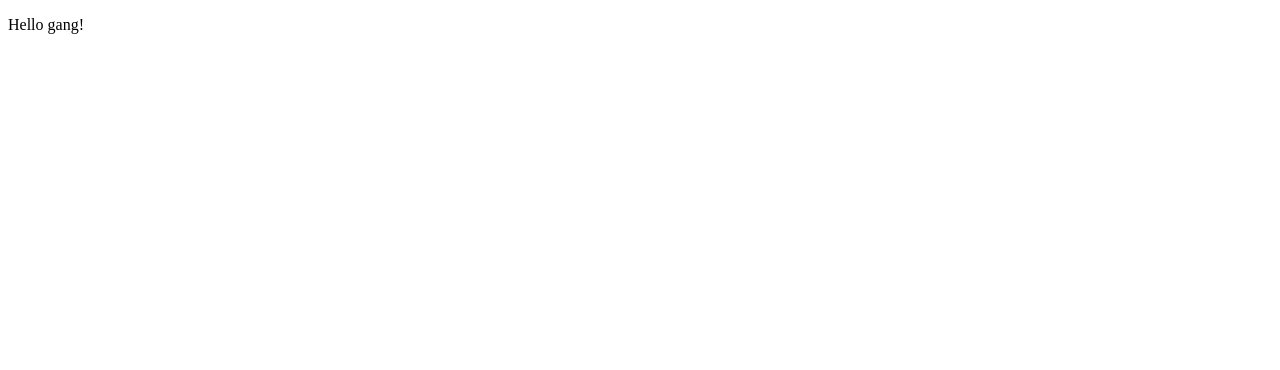
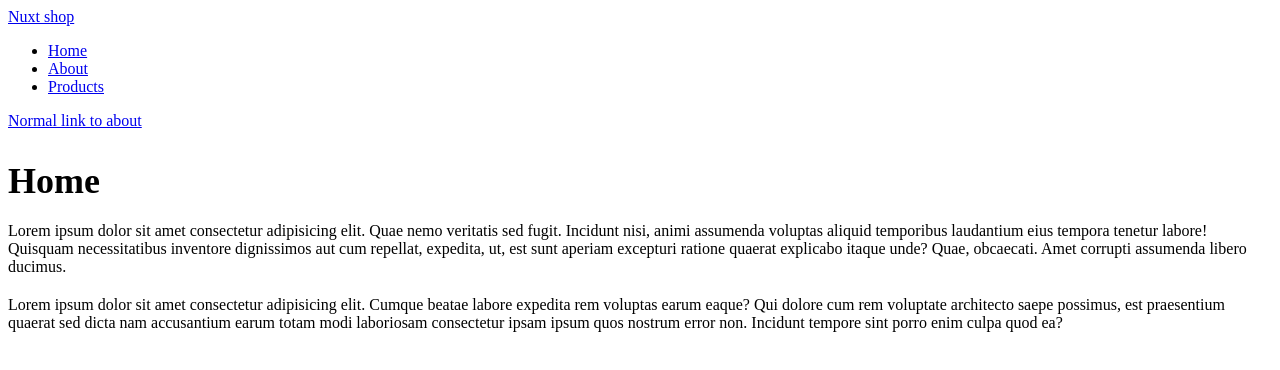
Before and after one commit to srdemorais/sandbox-nuxt-ecom, a Nuxt app: page / in a window 1280 px wide. Shown: the top 370 px of the page. Built offline with nearby package versions, Linux system fonts and the light colour scheme.

Commit message:
add routes and NuxtLink

```diff
--- a/app.vue
+++ /dev/null
@@ -1,5 +0,0 @@
-<template>
-  <div>
-    <p>Hello gang!</p>
-  </div>
-</template>
--- /dev/null
+++ b/pages/about.vue
@@ -0,0 +1,23 @@
+<template>
+  <div>
+    <h2>About</h2>
+    <p>Lorem ipsum dolor sit amet consectetur adipisicing elit. Quae nemo veritatis sed fugit. Incidunt nisi, animi assumenda voluptas aliquid temporibus laudantium eius tempora tenetur labore! Quisquam necessitatibus inventore dignissimos aut cum repellat, expedita, ut, est sunt aperiam excepturi ratione quaerat explicabo itaque unde? Quae, obcaecati. Amet corrupti assumenda libero ducimus.</p>
+    <p>Lorem ipsum dolor sit amet consectetur adipisicing elit. Cumque beatae labore expedita rem voluptas earum eaque? Qui dolore cum rem voluptate architecto saepe possimus, est praesentium quaerat sed dicta nam accusantium earum totam modi laboriosam consectetur ipsam ipsum quos nostrum error non. Incidunt tempore sint porro enim culpa quod ea?</p>
+  </div>
+</template>
+
+<script setup>
+
+</script>
+
+<style scoped>
+  h2 {
+    margin-bottom: 20px;
+    font-size: 36px;
+  }
+
+  p {
+    margin: 20px 0;
+  }
+
+</style>
--- /dev/null
+++ b/pages/index.vue
@@ -0,0 +1,34 @@
+<template>
+  <div>
+    <header>
+      <nav>
+        <NuxtLink to="/">Nuxt shop</NuxtLink>
+        <ul>
+          <li><NuxtLink to="/">Home</NuxtLink></li>
+          <li><NuxtLink to="/about">About</NuxtLink></li>
+          <li><NuxtLink to="/products">Products</NuxtLink></li>
+        </ul>
+        <a href="/about">Normal link to about</a>
+      </nav>
+    </header>
+    <h2>Home</h2>
+    <p>Lorem ipsum dolor sit amet consectetur adipisicing elit. Quae nemo veritatis sed fugit. Incidunt nisi, animi assumenda voluptas aliquid temporibus laudantium eius tempora tenetur labore! Quisquam necessitatibus inventore dignissimos aut cum repellat, expedita, ut, est sunt aperiam excepturi ratione quaerat explicabo itaque unde? Quae, obcaecati. Amet corrupti assumenda libero ducimus.</p>
+    <p>Lorem ipsum dolor sit amet consectetur adipisicing elit. Cumque beatae labore expedita rem voluptas earum eaque? Qui dolore cum rem voluptate architecto saepe possimus, est praesentium quaerat sed dicta nam accusantium earum totam modi laboriosam consectetur ipsam ipsum quos nostrum error non. Incidunt tempore sint porro enim culpa quod ea?</p>
+  </div>
+</template>
+
+<script setup>
+
+</script>
+
+<style scoped>
+  h2 {
+    margin-bottom: 20px;
+    font-size: 36px;
+  }
+
+  p {
+    margin: 20px 0;
+  }
+
+</style>
--- /dev/null
+++ b/pages/products/[id].vue
@@ -0,0 +1,14 @@
+<template>
+  <div>
+    <p>Product: {{ id }}</p>
+    <p>Lorem ipsum dolor sit amet consectetur adipisicing elit. Similique repudiandae dolor velit rem aut! A asperiores ipsum necessitatibus perspiciatis impedit! Esse quos sint adipisci libero magnam, nesciunt harum animi quae?</p>
+  </div>
+</template>
+
+<script setup>
+  const { id } = useRoute().params
+</script>
+
+<style scoped>
+
+</style>
--- /dev/null
+++ b/pages/products/index.vue
@@ -0,0 +1,13 @@
+<template>
+  <div>
+    <p>Products</p>
+  </div>
+</template>
+
+<script setup>
+
+</script>
+
+<style scoped>
+
+</style>
```
